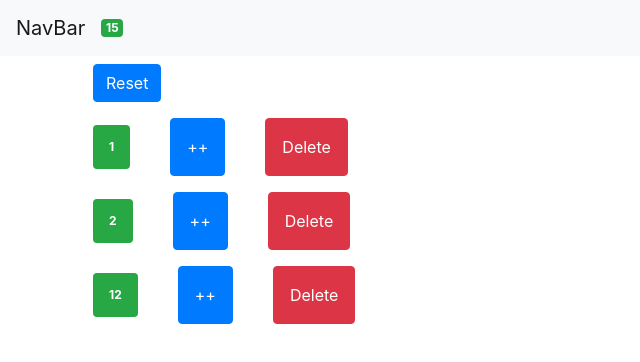
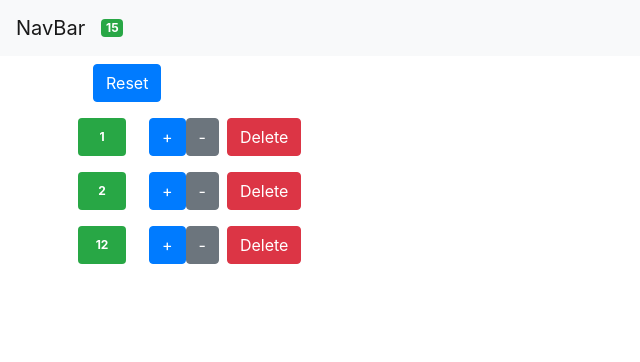
Before and after one commit to Jonas-Wessner/learn-react-vidly, a React (Create React App) app: page / in a window 1280 px wide. Shown: the top 362 px of the page, without its empty margins (0-640 px from the left). Built offline with nearby package versions, Linux system fonts and the light colour scheme.

Commit message:
feat: add decrement button to counter-component

```diff
--- a/src/App.css
+++ b/src/App.css
@@ -61,3 +61,10 @@
 #navbar {
   justify-content: flex-start;
 }
+
+#counterValue {
+  max-width: 3rem;
+  display: flex;
+  justify-content: center;
+  align-items: center;
+}
--- a/src/App.js
+++ b/src/App.js
@@ -18,12 +18,20 @@ class App extends Component {
     });
   };
 
-  handleIncrement = counter => {
+  updateCounterValue = (counter, value) => {
     const c = [...this.state.counters]; // clone counters
     const index = c.indexOf(counter);
     c[index] = { ...counter }; // clone relevant counter, because is is so far still referencing the counter in the state
-    c[index].value += 1; // increment new value without modifying this.state
+    c[index].value = value; // increment new value without modifying this.state
     this.setState({ counters: c }); // let react properly update this.state
+  };
+
+  handleIncrement = counter => {
+    this.updateCounterValue(counter, counter.value + 1);
+  };
+
+  handleDecrement = counter => {
+    this.updateCounterValue(counter, counter.value - 1);
   };
 
   handleReset = () => {
@@ -45,6 +53,7 @@ class App extends Component {
             counters={this.state.counters}
             onReset={this.handleReset}
             onIncrement={this.handleIncrement}
+            onDecrement={this.handleDecrement}
             onDelete={this.handleDelete}
           />
         </main>
--- a/src/modules/counter.jsx
+++ b/src/modules/counter.jsx
@@ -12,16 +12,26 @@ class Counter extends Component {
     // object destructuring,
     // this stores the attributes that we are interested in in separate variables.
     // this makes using those variables below shorter and cleaner
-    const { onIncrement, onDelete, counter } = this.props;
+    const { onIncrement, onDecrement, onDelete, counter } = this.props;
 
     return (
-      <div className="counter">
-        <span className={this.getBadgeClasses()}>{this.formatCount()}</span>
+      <div className="row">
+        <span id="counterValue" className={this.getBadgeClasses()}>
+          {this.formatCount()}
+        </span>
+        <div className="col">
           <button
             onClick={() => onIncrement(counter)}
             className="btn btn-primary"
           >
-          ++
+            +
+          </button>
+          <button
+            className="btn btn-secondary"
+            disabled={this.counter.value === 0 ? "disabled" : ""}
+            onClick={() => onDecrement(counter)}
+          >
+            -
           </button>
           <button
             onClick={() => onDelete(counter)}
@@ -30,11 +40,12 @@ class Counter extends Component {
             Delete
           </button>
         </div>
+      </div>
     );
   }
 
   getBadgeClasses() {
-    let classes = "badge m-2 badge-";
+    let classes = "col badge m-2 badge-";
     return (classes += this.counter.value === 0 ? "warning" : "success");
   }
 
@@ -42,6 +53,11 @@ class Counter extends Component {
     const { value } = this.props.counter; // Object destructuring
     return value === 0 ? "zero" : value;
   }
+
+  getDecrementButtonClasses = () => {
+    let classes = "btn btn-";
+    return (classes += this.counter.value === 0 ? "light" : "secondary");
+  };
 }
 
 export default Counter;
--- a/src/modules/counters.jsx
+++ b/src/modules/counters.jsx
@@ -3,7 +3,13 @@ import Counter from "./counter";
 
 class Counters extends Component {
   render() {
-    const { onIncrement, onDelete, onReset, counters } = this.props;
+    const {
+      onIncrement,
+      onDecrement,
+      onDelete,
+      onReset,
+      counters,
+    } = this.props;
 
     if (counters.length === 0) return <div />; // render nothing, e.g. do not render Reset-button
     return (
@@ -16,6 +22,7 @@ class Counters extends Component {
             key={index}
             onDelete={onDelete}
             onIncrement={onIncrement}
+            onDecrement={onDecrement}
             counter={counter}
           />
         ))}
```
Lines whose indentation alone changed are shown as unchanged.
